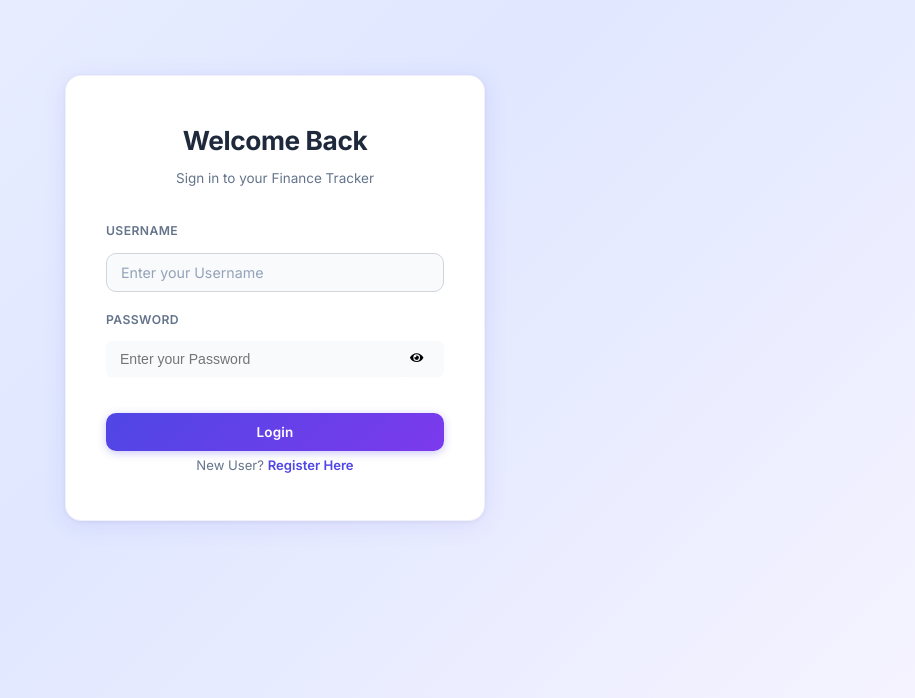
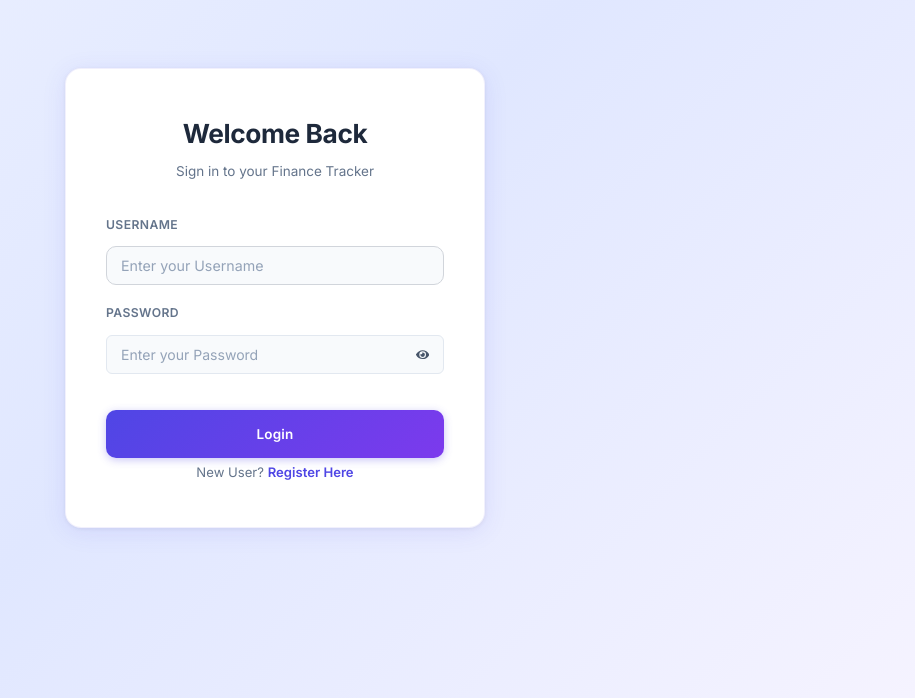
Before and after one commit to sairavitejav/Finance_Tracker, a React app in the folder frontend/: page /login in a window 1280 px wide. Shown: the part 102-800 px from the top of the page, without its empty margins (365-1280 px from the left). Built offline with nearby package versions, Linux system fonts and the light colour scheme; the HTML template or start-up script is replaced by a standard one.

Commit message:
Improved CSS

```diff
--- a/frontend/src/components/LoginForm/index.css
+++ b/frontend/src/components/LoginForm/index.css
@@ -87,29 +87,52 @@
   display: flex;
   align-items: center;
   width: 100%;
+  border: 1.5px solid var(--border);
+  border-radius: var(--radius-sm);
   background-color: #f8fafc;
-  border-radius: var(--radius-sm);
+  transition: border-color 0.2s, box-shadow 0.2s, background-color 0.2s;
+}
+
+.pass-input-container:focus-within {
+  border-color: var(--primary);
+  background-color: var(--surface);
+  box-shadow: 0 0 0 3px rgba(79, 70, 229, 0.12);
 }
 
 .pass-input {
   display: block;
-  width: 90%;
+  flex: 1;
   font-size: 0.9375rem;
+  font-family: inherit;
+  color: var(--text-primary);
   border: none;
   border-radius: var(--radius-sm);
   padding: 10px 14px;
-  background-color: #f8fafc;
+  background-color: transparent;
+  outline: none;
+}
+
+.pass-input::placeholder {
+  color: var(--text-muted);
+}
+
+.pass-icon {
+  cursor: pointer;
+  background-color: transparent;
   border: none;
   outline: none;
+  padding: 0 14px;
+  color: var(--text-secondary);
+  display: flex;
+  align-items: center;
+  justify-content: center;
 }
-.pass-icon {
-    cursor: pointer;
-    background-color: transparent;
-    border: none;
-    outline: none;
-}
-.spinner-class{
+
+.spinner-class {
   display: flex;
   justify-content: center;
   align-items: center;
+  height: 24px;
+  margin: 0;
+  padding: 0;
 }
--- a/frontend/src/components/LoginForm/index.jsx
+++ b/frontend/src/components/LoginForm/index.jsx
@@ -67,16 +67,6 @@ const LoginForm = () => {
           <h1 className="auth-title">Welcome Back</h1>
           <p className="auth-subtitle">Sign in to your Finance Tracker</p>
         </div>
-        {isLoading && (
-          <div className="spinner-class">
-            <TailSpin
-              height="20"
-              width="20"
-              color="#f40808"
-              ariaLabel="tail-spin-loading"
-            />
-          </div>
-        )}
         <form className="auth-form" onSubmit={onSubmitForm}>
           <div className="form-group">
             <label className="form-label" htmlFor="username">
@@ -116,7 +106,18 @@ const LoginForm = () => {
           <div className="form-group"></div>
           <div className="form-group">
             <button className="btn-primary" type="submit">
-              Login
+              {isLoading ? (
+                <div className="spinner-class">
+                  <TailSpin
+                    height="20"
+                    width="20"
+                    color="#ffffff"
+                    ariaLabel="tail-spin-loading"
+                  />
+                </div>
+              ) : (
+                "Login"
+              )}
             </button>
           </div>
         </form>
--- a/frontend/src/components/RegisterForm/index.css
+++ b/frontend/src/components/RegisterForm/index.css
@@ -76,24 +76,54 @@
   display: flex;
   align-items: center;
   width: 100%;
+  border: 1.5px solid var(--border);
+  border-radius: var(--radius-sm);
   background-color: #f8fafc;
+  transition: border-color 0.2s, box-shadow 0.2s, background-color 0.2s;
+}
+
+.pass-input-container:focus-within {
+  border-color: var(--primary);
+  background-color: var(--surface);
+  box-shadow: 0 0 0 3px rgba(79, 70, 229, 0.12);
 }
 
 .pass-input {
   display: block;
-  width: 90%;
+  flex: 1;
   font-size: 0.9375rem;
+  font-family: inherit;
+  color: var(--text-primary);
   border: none;
+  border-radius: var(--radius-sm);
   padding: 10px 14px;
-  background-color: #f8fafc;
+  background-color: transparent;
+  outline: none;
+}
+
+.pass-input::placeholder {
+  color: var(--text-muted);
+}
+
+.pass-icon {
+  cursor: pointer;
+  background-color: transparent;
   border: none;
   outline: none;
+  padding: 0 14px;
+  color: var(--text-secondary);
+  display: flex;
+  align-items: center;
+  justify-content: center;
 }
-.pass-icon {
-    cursor: pointer;
-    background-color: transparent;
-    border: none;
-    outline: none;
+
+.spinner-class {
+  display: flex;
+  justify-content: center;
+  align-items: center;
+  height: 24px;
+  margin: 0;
+  padding: 0;
 }
 
 @media (max-width: 480px) {
--- a/frontend/src/components/RegisterForm/index.jsx
+++ b/frontend/src/components/RegisterForm/index.jsx
@@ -73,16 +73,7 @@ const RegisterForm = () => {
           <h1 className="auth-title">Create Account</h1>
           <p className="auth-subtitle">Join Finance Tracker today</p>
         </div>
-        {isLoading && (
-          <div className="spinner-class">
-            <TailSpin
-              height="20"
-              width="20"
-              color="#f40808"
-              ariaLabel="tail-spin-loading"
-            />
-          </div>
-        )}
+
 
         <form className="auth-form" onSubmit={onSubmitForm}>
           <div className="form-group">
@@ -158,7 +149,16 @@ const RegisterForm = () => {
           <div className="form-group"></div>
           <div className="form-group">
             <button className="btn-primary" type="submit">
-              Register
+              {isLoading ? (
+          <div className="spinner-class">
+            <TailSpin
+              height="20"
+              width="20"
+              color="#ffffff"
+              ariaLabel="tail-spin-loading"
+            />
+          </div>
+        ) : "Register"}
             </button>
           </div>
           <Link className="auth-link" to="/login">
--- a/frontend/src/index.css
+++ b/frontend/src/index.css
@@ -101,9 +101,12 @@ body {
 }
 
 .btn-primary {
-  display: inline-block;
+  display: flex;
+  justify-content: center;
+  align-items: center;
   width: 100%;
-  padding: 12px 20px;
+  height: 48px;
+  padding: 0 20px;
   background: linear-gradient(135deg, var(--primary) 0%, #6366f1 100%);
   color: #ffffff;
   border: none;
```
